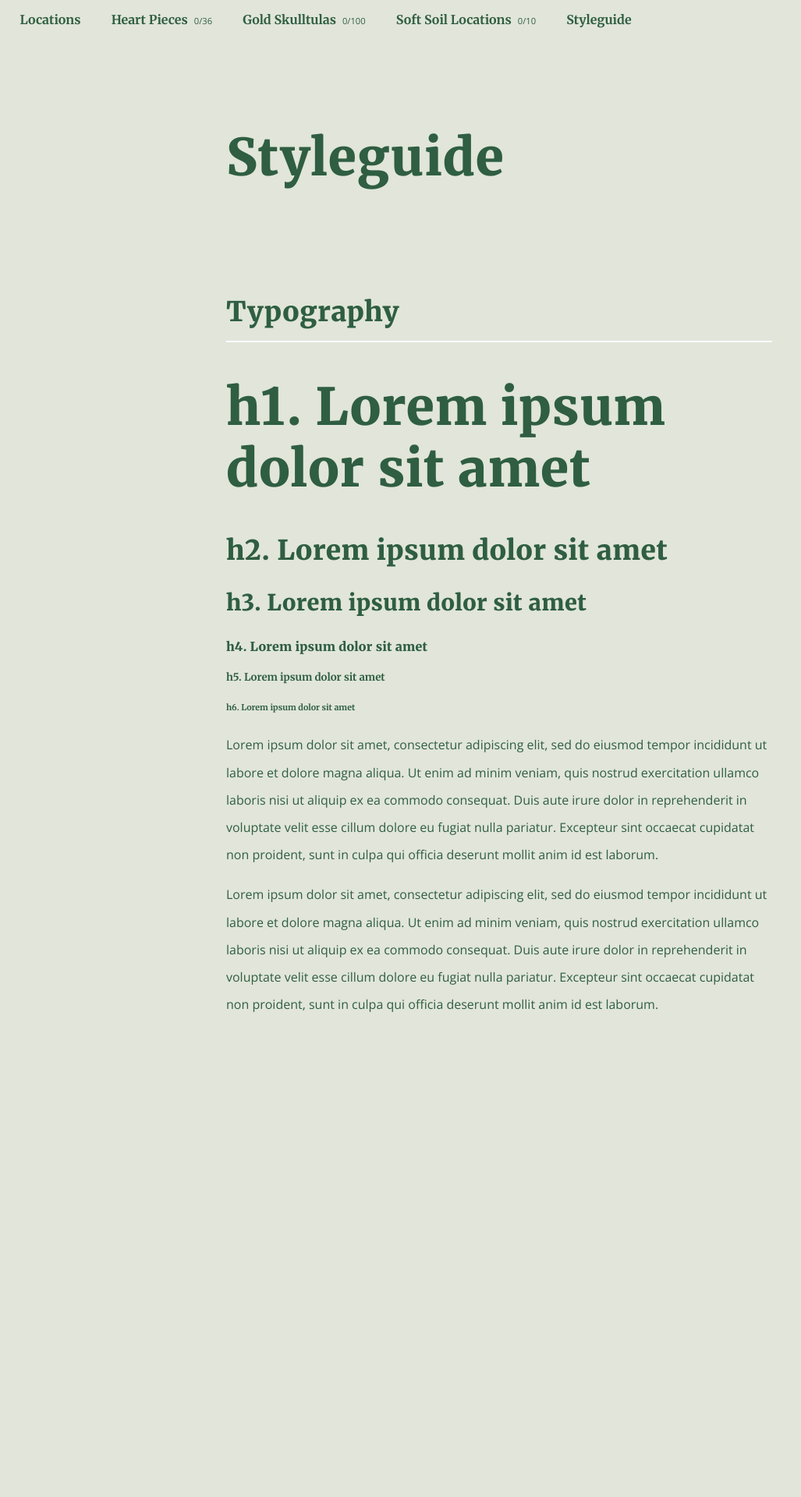
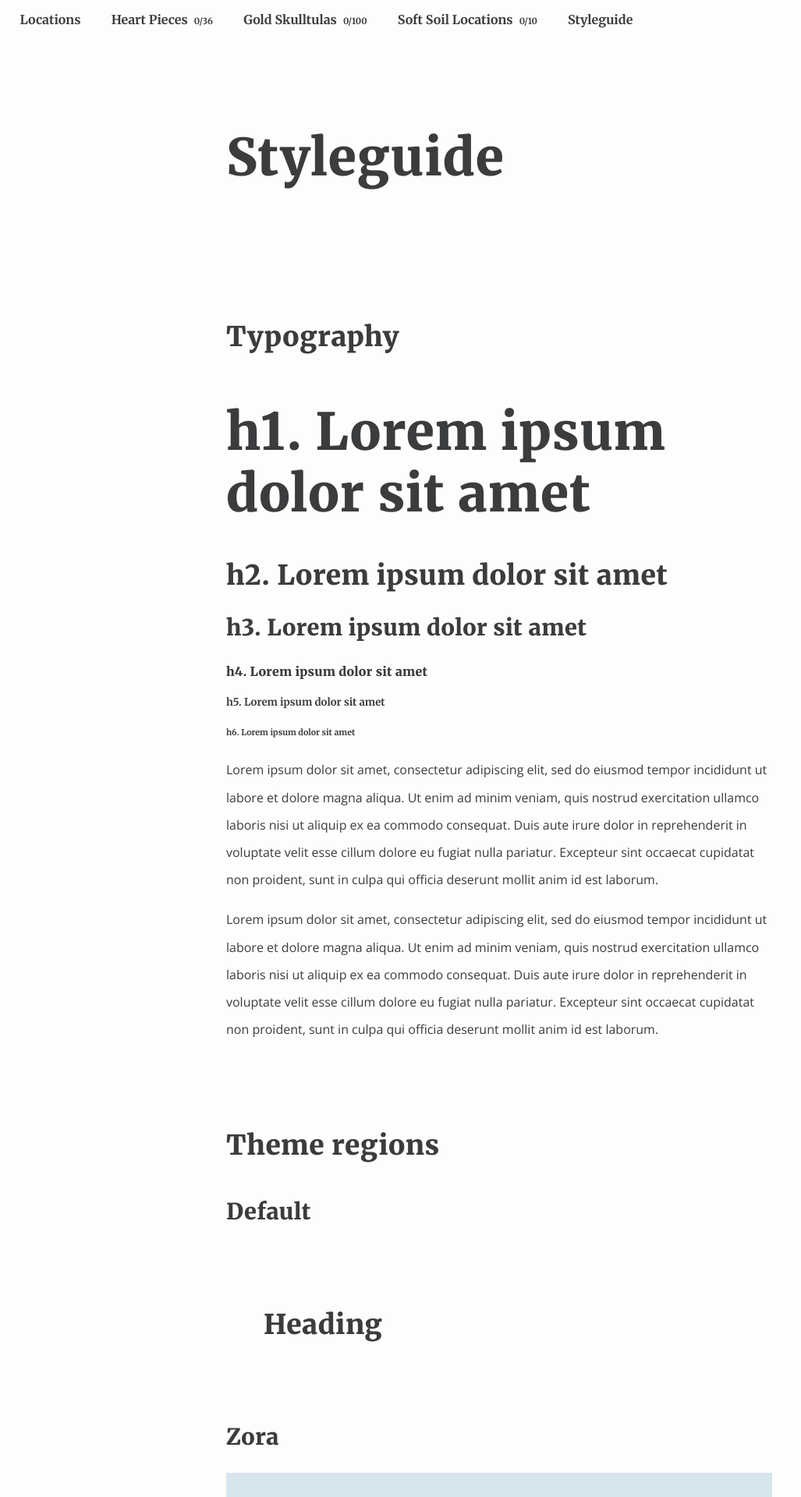
Before and after one commit to chrisdfe/oot-tracker, a React (Create React App) app: page /styleguide in a window 1280 px wide. Shown: the top 1920 px of the page at 78% size, without its empty margins (0-1027 px from the left). Before the commit the page ends 1322 px from the top, so only its background shows below. Built offline with nearby package versions, Linux system fonts and the light colour scheme.

Commit message:
Starting to add themes for different regions

```diff
--- a/src/AppGlobalStyles.tsx
+++ b/src/AppGlobalStyles.tsx
@@ -14,13 +14,11 @@ const AppGlobalStyles = ({ children }: Props) => {
     :root {
       font-size: 16px;
     }
-    * {
-      font-family: ${theme.fonts.body};
-      color: ${theme.text.color.primary};
-    }
 
     body {
       background-color: ${theme.background.color.primary};
+      font-family: ${theme.fonts.body};
+      color: ${theme.text.color.primary};
     }
 
     // TODO- heading component instead of this
@@ -61,6 +59,10 @@ const AppGlobalStyles = ({ children }: Props) => {
     p {
       line-height: 2.2em;
     }
+
+    a {
+color: ${theme.text.color.primary};
+    }
   `;
 
   return (
--- a/src/Theme.tsx
+++ b/src/Theme.tsx
@@ -5,6 +5,26 @@ import { ThemeProvider } from "styled-components";
 interface Props {
   children: ReactNode;
 }
+
+type RegionTheme = {
+  background: {
+    color: {
+      primary: string;
+      secondary: string;
+    };
+  };
+  text: {
+    color: {
+      primary: string;
+    };
+  };
+  border: {
+    color: {
+      primary: string;
+      secondary: string;
+    };
+  };
+};
 
 const rawColors = {
   white: "#fff",
@@ -21,15 +41,52 @@ const rawFonts = {
   openSans: "'Open Sans', sans-serif"
 };
 
-const theme = {
-  rawColors,
-  rawFonts,
+const defaultTheme: RegionTheme = {
+  background: {
+    color: {
+      // primary: rawColors.caper,
+      primary: "#fefdfc",
+      secondary: rawColors.white
+    }
+  },
+  text: {
+    color: {
+      // primary: rawColors.killarney
+      primary: "#3a3c3e"
+    }
+  },
+  border: {
+    color: {
+      // primary: rawColors.killarney,
+      primary: "#3a3c3e",
+      secondary: "#c0c3c6"
+    }
+  }
+};
 
-  fonts: {
-    heading: rawFonts.merriweather,
-    body: rawFonts.openSans
+const zoraTheme: RegionTheme = {
+  background: {
+    color: {
+      // primary: "white",
+      primary: "#d7e5ed",
+      secondary: "#08466e"
+    }
   },
+  text: {
+    color: {
+      primary: "#08466e"
+      // secondary: "#d7e5ed",
+    }
+  },
+  border: {
+    color: {
+      primary: "#08466e",
+      secondary: rawColors.white
+    }
+  }
+};
 
+const kokiriTheme: RegionTheme = {
   background: {
     color: {
       primary: rawColors.caper,
@@ -43,14 +100,54 @@ const theme = {
   },
   border: {
     color: {
-      primary: rawColors.killarney
+      primary: rawColors.killarney,
+      secondary: rawColors.white
+    }
+  }
+};
+
+const goronTheme: RegionTheme = {
+  background: {
+    color: {
+      primary: "#e5cccc",
+      secondary: "#c13540"
     }
   },
-  interactive: {
+  text: {
     color: {
-      primary: rawColors.kellyGreen
+      primary: "#c13540"
+      // secondary: "#e5cccc"
+    }
+  },
+  border: {
+    color: {
+      primary: "#c13540",
+      secondary: rawColors.white
     }
   }
+};
+
+const theme = {
+  rawColors,
+  rawFonts,
+
+  fonts: {
+    heading: rawFonts.merriweather,
+    body: rawFonts.openSans
+  },
+
+  ...defaultTheme,
+
+  default: defaultTheme,
+  zora: zoraTheme,
+  kokiri: kokiriTheme,
+  goron: goronTheme
+
+  // interactive: {
+  //   color: {
+  //     primary: rawColors.kellyGreen
+  //   }
+  // }
 };
 
 const Theme = ({ children }: Props) => {
--- /dev/null
+++ b/src/ThemeRegion.tsx
@@ -0,0 +1,28 @@
+import React, { ReactNode } from "react";
+
+import { ThemeProvider } from "styled-components";
+
+export type RegionName = "default" | "zora" | "kokiri" | "goron";
+
+interface Props {
+  region: RegionName;
+  children: ReactNode;
+}
+
+const getTheme = (region: string, theme: any) => {
+  if (theme[region]) {
+    return theme[region];
+  }
+  return theme;
+};
+
+const ThemeRegion = ({ region, children }: Props) => {
+  return (
+    // @ts-ignore
+    <ThemeProvider theme={theme => getTheme(region, theme)}>
+      {children}
+    </ThemeProvider>
+  );
+};
+
+export default ThemeRegion;
--- a/src/components/FancyLink.tsx
+++ b/src/components/FancyLink.tsx
@@ -1,7 +1,7 @@
 import React, { ReactNode } from "react";
 import styled from "styled-components";
 
-const BORDER_HEIGHT = 10;
+const BORDER_HEIGHT = 4;
 
 const Wrapper = styled.div`
   display: inline-block;
@@ -9,21 +9,23 @@ const Wrapper = styled.div`
   a {
     text-decoration: none;
     position: relative;
+    font-weight: bold;
+    line-height: 1.8em;
 
     &:before {
       content: "";
-      z-index: -1;
       position: absolute;
-      top: 50%;
+      right: 0;
+      top: 100%;
       left: 0;
-      width: 100%;
-      border-bottom: ${BORDER_HEIGHT}px solid rgba(255, 255, 255, 1);
+      height: 0;
+      border-bottom: ${BORDER_HEIGHT}px solid
+        ${({ theme }) => theme.border.color.secondary};
       transition: all 0.2s;
     }
 
     &:hover {
       &:before {
-        // top: calc(50% + 4px);
         border-bottom-color: rgba(255, 255, 255, 0);
       }
     }
--- a/src/components/Navbar.tsx
+++ b/src/components/Navbar.tsx
@@ -35,7 +35,7 @@ const StyledNavbar = styled.div`
     border-bottom: 5px solid transparent;
 
     &:hover {
-      border-bottom-color: #fff;
+      border-bottom-color: ${({ theme }) => theme.border.color.primary};
     }
 
     span {
@@ -77,7 +77,6 @@ const Navbar = () => {
   return (
     <StyledNavbar>
       <NavbarInner>
-        {/*<Container>*/}
         <nav>
           <ul>
             <li>
@@ -112,7 +111,6 @@ const Navbar = () => {
             </li>
           </ul>
         </nav>
-        {/*</Container>*/}
       </NavbarInner>
     </StyledNavbar>
   );
--- a/src/pages/Styleguide/StyleguidePage.tsx
+++ b/src/pages/Styleguide/StyleguidePage.tsx
@@ -1,8 +1,16 @@
-import React from "react";
+import React, { ReactNode } from "react";
 import styled from "styled-components";
 
 import Container from "../../components/layout/Container";
 import Hero from "../../components/layout/Hero";
+
+import ThemeRegion from "../../ThemeRegion";
+
+const slugify = (s: string) =>
+  s
+    .toLowerCase()
+    .replace(/ /g, "-")
+    .replace(/'/g, "");
 
 const LoremParagraph = () => (
   <p>
@@ -28,8 +36,43 @@ interface SectionHeadingProps {
 
 const SectionHeading = ({ title }: SectionHeadingProps) => (
   <SectionHeadingWrapper>
-    <h2>{title}</h2>
+    <h2 id={slugify(title)}>{title}</h2>
   </SectionHeadingWrapper>
+);
+
+const StyleguideSectionWrapper = styled.div`
+  padding: 2rem 0;
+`;
+
+interface SectionProps {
+  title: string;
+  children: ReactNode;
+}
+
+const StyleguideSection = ({ title, children }: SectionProps) => {
+  return (
+    <StyleguideSectionWrapper>
+      <Container>
+        <SectionHeading title={title} />
+        <div>{children}</div>
+      </Container>
+    </StyleguideSectionWrapper>
+  );
+};
+
+const RegionSection = styled.div`
+  padding: 3rem;
+  background-color: ${props => props.theme.background.color.primary};
+`;
+
+const RegionHeading = styled.h2`
+  color: ${props => props.theme.text.color.primary};
+`;
+
+const RegionTestContent = () => (
+  <RegionSection>
+    <RegionHeading>Heading</RegionHeading>
+  </RegionSection>
 );
 
 const StyleguidePage = () => {
@@ -40,9 +83,8 @@ const StyleguidePage = () => {
           <h1>Styleguide</h1>
         </Container>
       </Hero>
-      <Container>
-        <SectionHeading title="Typography" />
 
+      <StyleguideSection title="Typography">
         <h1>h1. Lorem ipsum dolor sit amet</h1>
         <h2>h2. Lorem ipsum dolor sit amet</h2>
         <h3>h3. Lorem ipsum dolor sit amet</h3>
@@ -51,7 +93,24 @@ const StyleguidePage = () => {
         <h6>h6. Lorem ipsum dolor sit amet</h6>
         <LoremParagraph />
         <LoremParagraph />
-      </Container>
+      </StyleguideSection>
+
+      <StyleguideSection title="Theme regions">
+        <h3>Default</h3>
+        <ThemeRegion region="default">
+          <RegionTestContent />
+        </ThemeRegion>
+
+        <h3>Zora</h3>
+        <ThemeRegion region="zora">
+          <RegionTestContent />
+        </ThemeRegion>
+
+        <h3>Kokiri</h3>
+        <ThemeRegion region="kokiri">
+          <RegionTestContent />
+        </ThemeRegion>
+      </StyleguideSection>
     </div>
   );
 };
--- a/src/pages/locations/LocationDetailPage.tsx
+++ b/src/pages/locations/LocationDetailPage.tsx
@@ -1,5 +1,8 @@
 import React, { useContext } from "react";
 import { Link, useParams } from "react-router-dom";
+import styled from "styled-components";
+
+import ThemeRegion, { RegionName } from "../../ThemeRegion";
 
 import Container from "../../components/layout/Container";
 import Hero from "../../components/layout/Hero";
@@ -11,6 +14,11 @@ import HeartPieceList from "../../pages/HeartPieces/components/HeartPieceList";
 import GoldSkulltulaList from "../../pages/GoldSkulltulas/components/GoldSkulltulaList";
 import SoftSoilLocationsList from "../../pages/SoftSoilLocations/components/SoftSoilLocationsList";
 
+import LocationCollectableSummary from "./components/LocationCollectableSummary";
+
+// TODO - hardcode in location data instead of this
+import { getRegionFromTitle } from "./LocationsIndexPage";
+
 type Location = {
   slug: string;
   title: string;
@@ -19,6 +27,16 @@ type Location = {
 interface LocationListItemProps {
   location: Location;
 }
+
+const Wrapper = styled.div`
+  padding-bottom: 2rem;
+  background-color: ${({ theme }) => theme.background.color.primary};
+
+  // TODO - separate 'Heading' and 'Paragraph' components
+  * {
+    color: ${({ theme }) => theme.text.color.primary};
+  }
+`;
 
 const LocationNotFound = () => (
   <Container>
@@ -61,10 +79,12 @@ const LocationDetailPage = () => {
   );
 
   return (
-    <>
+    <ThemeRegion region={getRegionFromTitle(currentLocation.title)}>
+      <Wrapper>
         <Hero>
           <Container>
             <h1>{currentLocation.title}</h1>
+            <LocationCollectableSummary location={currentLocation} />
 
             <FancyLink>
               <Link to="/locations">&#60; back</Link>
@@ -91,14 +111,17 @@ const LocationDetailPage = () => {
           <div>
             <h3>
               {locationSoftSoilLocations.length} soft soil{" "}
-            {locationSoftSoilLocations.length === 1 ? "location" : "locations"}
+              {locationSoftSoilLocations.length === 1
+                ? "location"
+                : "locations"}
             </h3>
             <SoftSoilLocationsList
               softSoilLocations={locationSoftSoilLocations}
             />
           </div>
         </Container>
-    </>
+      </Wrapper>
+    </ThemeRegion>
   );
 };
 
--- a/src/pages/locations/LocationsIndexPage.tsx
+++ b/src/pages/locations/LocationsIndexPage.tsx
@@ -1,12 +1,19 @@
-import React from "react";
+import React, { useContext } from "react";
 import styled from "styled-components";
 import { Link } from "react-router-dom";
+
+import ThemeRegion, { RegionName } from "../../ThemeRegion";
 
 import Container from "../../components/layout/Container";
 import Hero from "../../components/layout/Hero";
 
+import LocationCollectableSummary from "./components/LocationCollectableSummary";
+
+import { AppDataContext } from "../../AppData";
 import allLocations from "../../data/locations.json";
 
+// TODO - fix conflict with global 'Location'
+// TODO - move elsewhere
 type Location = {
   slug: string;
   title: string;
@@ -21,56 +28,76 @@ interface LocationListItemProps {
 
 const LocationListItemWrapper = styled.div`
   margin-bottom: 2rem;
+  background-color: ${({ theme }) => theme.background.color.primary};
 
   h2 {
     margin: 0 0 0.4rem;
+    color: ${({ theme }) => theme.text.color.primary}
   }
 
   h4 {
     margin: 0;
+    color: ${({ theme }) => theme.text.color.primary}
   }
 
   a {
     display: block;
-    padding: 1.2rem 0 ;
+    padding: 1.2rem 2rem;
     text-decoration: none;
     border-bottom: 4px solid rgba(255, 255, 255, 0);
     transition: border-color 0.2s;
-    // transition: background-color 0.2s;
 
     &:hover {
-      // h2 {
-        border-bottom-color: #fff;
-      // }
+      border-bottom-color: ${({ theme }) => theme.border.color.secondary};
     }
   }
 
   span {
     display: inline: block;
     margin-right: 0.5rem;
+    color: ${({ theme }) => theme.text.color.primary}
   }
 `;
 
+// TODO - hardcode in location data instead of this
+export const getRegionFromTitle = (title: string): RegionName => {
+  if (
+    title.includes("Goron") ||
+    title.includes("Death") ||
+    title.includes("Dodongo")
+  ) {
+    return "goron";
+  }
+
+  if (title.includes("Zora") || title.includes("Jabu")) {
+    return "zora";
+  }
+
+  if (
+    title.includes("Kokiri") ||
+    title.includes("Lost Woods") ||
+    title.includes("Sacred")
+  ) {
+    return "kokiri";
+  }
+  return "default";
+};
+
 const LocationListItem = ({ location }: LocationListItemProps) => (
-  <LocationListItemWrapper>
-    <Link to={`/locations/${location.slug}`}>
-      <h2>{location.title}</h2>
-      <h4>
-        <span>heart pieces:&nbsp;{location.heartPieceIds.length}</span>&nbsp;
-        <span>
-          gold skulltulas:&nbsp;
-          {location.goldSkulltulaIds.length}
-        </span>
-        <span>
-          soft soil locations:&nbsp;
-          {location.softSoilLocationIds.length}
-        </span>
-      </h4>
-    </Link>
-  </LocationListItemWrapper>
+  <ThemeRegion region={getRegionFromTitle(location.title)}>
+    <LocationListItemWrapper>
+      <Link to={`/locations/${location.slug}`}>
+        <h2>{location.title}</h2>
+        <LocationCollectableSummary location={location} />
+      </Link>
+    </LocationListItemWrapper>
+  </ThemeRegion>
 );
 
 const LocationsIndexPage = () => {
+  const appData = useContext(AppDataContext);
+  // @ts-ignore
+  const { locations } = appData;
   return (
     <>
       <Hero>
--- /dev/null
+++ b/src/pages/locations/components/LocationCollectableSummary.tsx
@@ -0,0 +1,48 @@
+import React, { ReactNode } from "react";
+import styled from "styled-components";
+
+const Summary = styled.h4`
+  margin: 0;
+
+  span {
+    display: inline-block;
+    margin-right: 1rem;
+    &:after {
+      content: '|'
+      display: inline-block;
+      padding: 0 0.5rem;
+    }
+
+    &:last-child: {
+      &:after {
+        content: '';
+        padding: 0;
+      }
+    }
+  }
+`;
+
+interface Props {
+  location: any;
+}
+
+const LocationCollectableSummary = ({ location }: Props) => {
+  return (
+    <Summary>
+      {/*@ts-ignore*/}
+      <span>heart pieces:&nbsp;{location.heartPieceIds.length}</span>
+      <span>
+        gold skulltulas:&nbsp;
+        {/* @ts-ignore */}
+        {location.goldSkulltulaIds.length}
+      </span>
+      <span>
+        soft soil locations:&nbsp;
+        {/* @ts-ignore */}
+        {location.softSoilLocationIds.length}
+      </span>
+    </Summary>
+  );
+};
+
+export default LocationCollectableSummary;
```
Also changed, not shown: src/pages/GoldSkulltulas/components/GoldSkulltulaList.tsx (+7 -3 lines), src/pages/GoldSkulltulas/components/GoldSkulltulaListItem.tsx (+4 -14 lines), src/pages/SoftSoilLocations/components/SoftSoilLocationsListItem.tsx (+5 -14 lines). Lines whose indentation alone changed are shown as unchanged.
